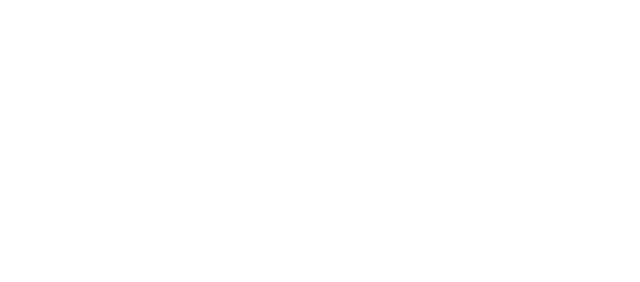
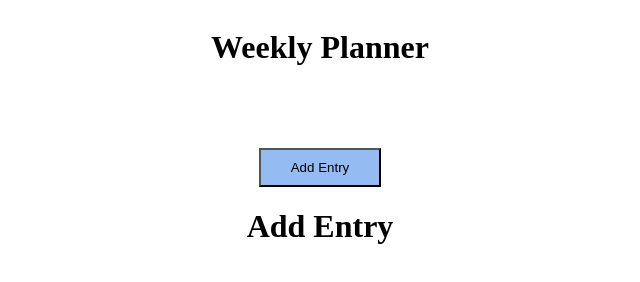
Before and after one commit to parkersiu/week-planner, a website: page index.html in a window 1280 px wide. Shown: the whole page, without its empty margins (320-960 px from the left). Drawn offline with Linux system fonts and the light colour scheme.

Commit message:
funny and safe-for-work message

```diff
--- a/index.html
+++ b/index.html
@@ -7,6 +7,31 @@
   <link rel="stylesheet" href="styles.css">
 </head>
 <body>
+  <div class="container-one">
+    <div class="row">
+      <div class="column-full">
+        <h1>Weekly Planner</h1>
+      </div>
+    </div>
+    <div class="row">
+      <div class="column-full">
+        <button>Add Entry</button>
+      </div>
+    </div>
+  </div>
+
+  <form>
+    <div class="container-two">
+      <div class="row">
+        <div class="column-full">
+          <h1>Add Entry</h1>
+        </div>
+
+      </div>
+    </div>
+
+  </form>
+
   <script src="main.js"></script>
 </body>
 </html>
--- a/styles.css
+++ b/styles.css
@@ -0,0 +1,27 @@
+.container-one {
+  width: 1200px;
+  margin: 0 auto;
+}
+
+.row {
+  display: flex;
+  text-align: center;
+}
+
+.column-full {
+  flex-basis: 100%;
+}
+
+button {
+  background-color: #95bcf2;
+  margin-top: 60px;
+  padding: 10px 30px;
+}
+
+.hidden {
+  display: none;
+}
+
+.visable {
+  display: visible;
+}
```
